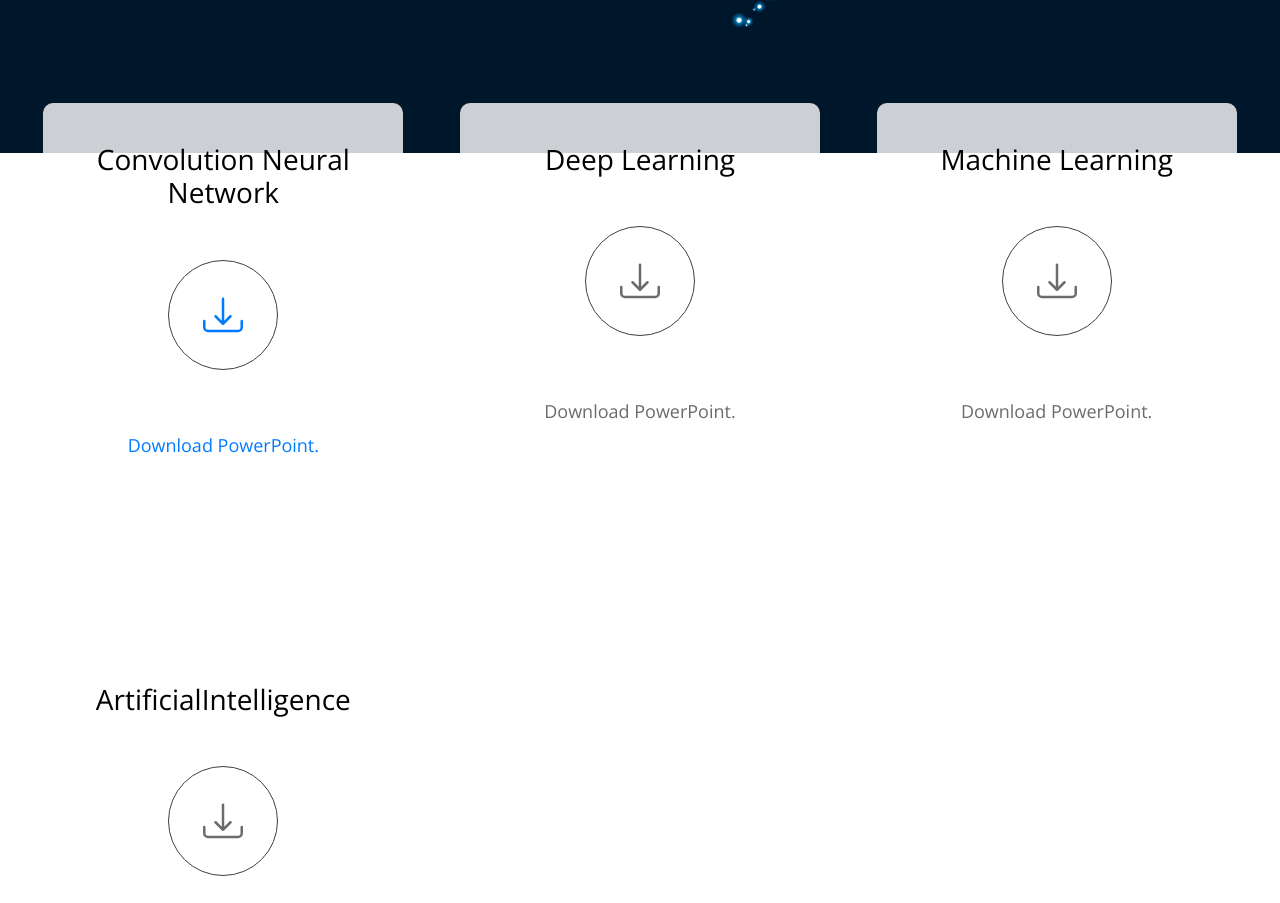
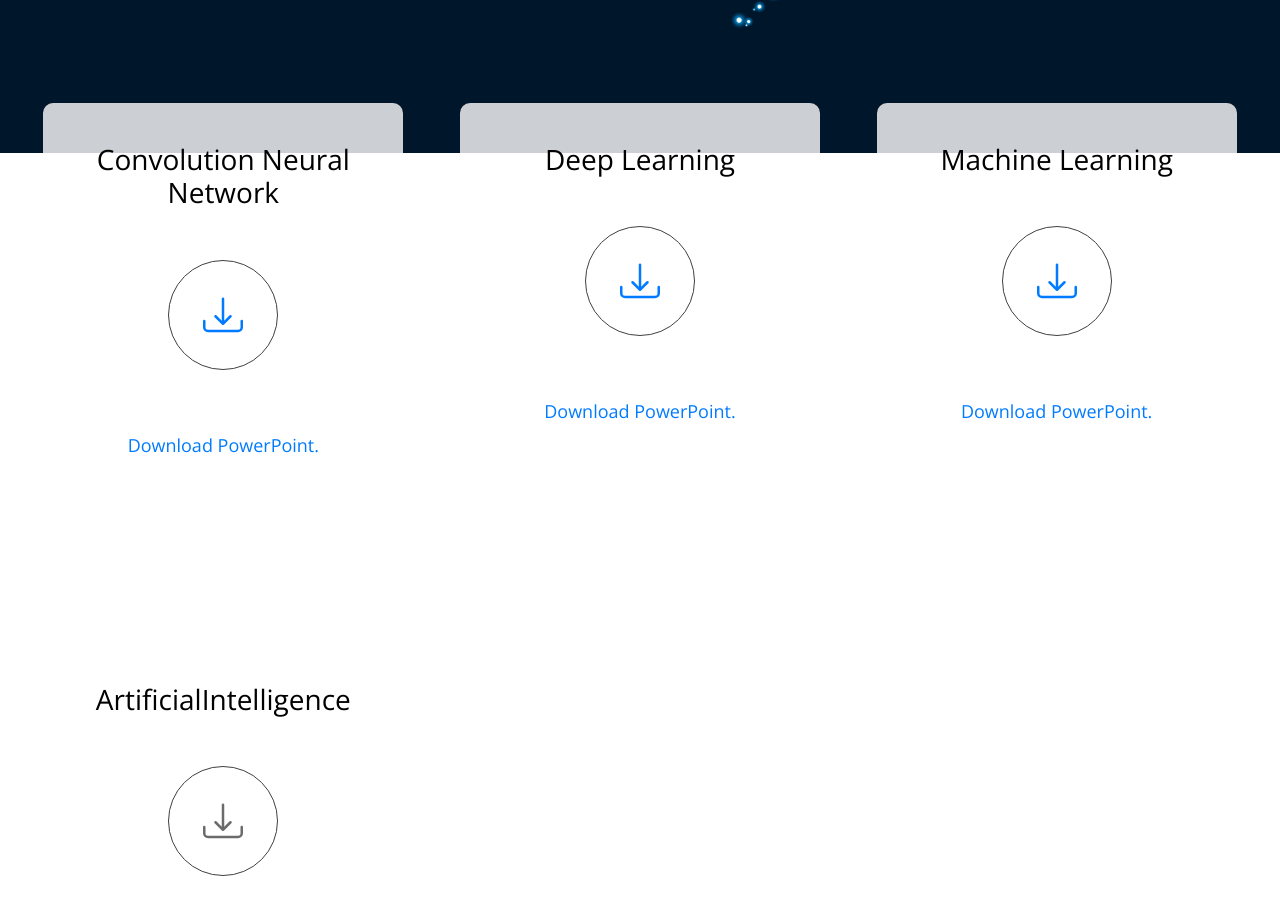
Before and after one commit to newlesk/GCPM5, a plain HTML site: page AI.html in a window 1280 px wide. Shown: the part 923-1826 px from the top of the page. Drawn offline with nearby package versions, Linux system fonts and the light colour scheme.

Commit message:
Update AI.html

```diff
--- a/AI.html
+++ b/AI.html
@@ -104,6 +104,7 @@ https://templatemo.com/tm-534-parallo
           </div>
 
           <div class="col-lg-4">
+            <a href="https://drive.google.com/file/d/1mmt489KqhEfrCocAfn-BLDYh97gejfgS/view?usp=sharing">
             <div class="tm-bg-white-transparent tm-feature-box">
                 <h3 class="tm-feature-name">Deep Learning</h3>
 
@@ -115,11 +116,12 @@ https://templatemo.com/tm-534-parallo
                 </div>
                 <p class="text-center">Download PowerPoint.
                 </p>
-            </div>
+            </div></a>
           </div>
 
           <div class="col-lg-4">
             <div class="tm-bg-white-transparent tm-feature-box">
+              <a href="https://drive.google.com/file/d/1W0lEOVxOX4etToCxDX-DfCXYB5iNAvI_/view?usp=sharing">
                 <h3 class="tm-feature-name">Machine Learning</h3>
 
                 <div class="tm-feature-icon-container">
@@ -130,7 +132,7 @@ https://templatemo.com/tm-534-parallo
                 </div>
                 <p class="text-center">Download PowerPoint.
                 </p>
-            </div>
+            </div></a>
           </div>
         </div>
 
```
